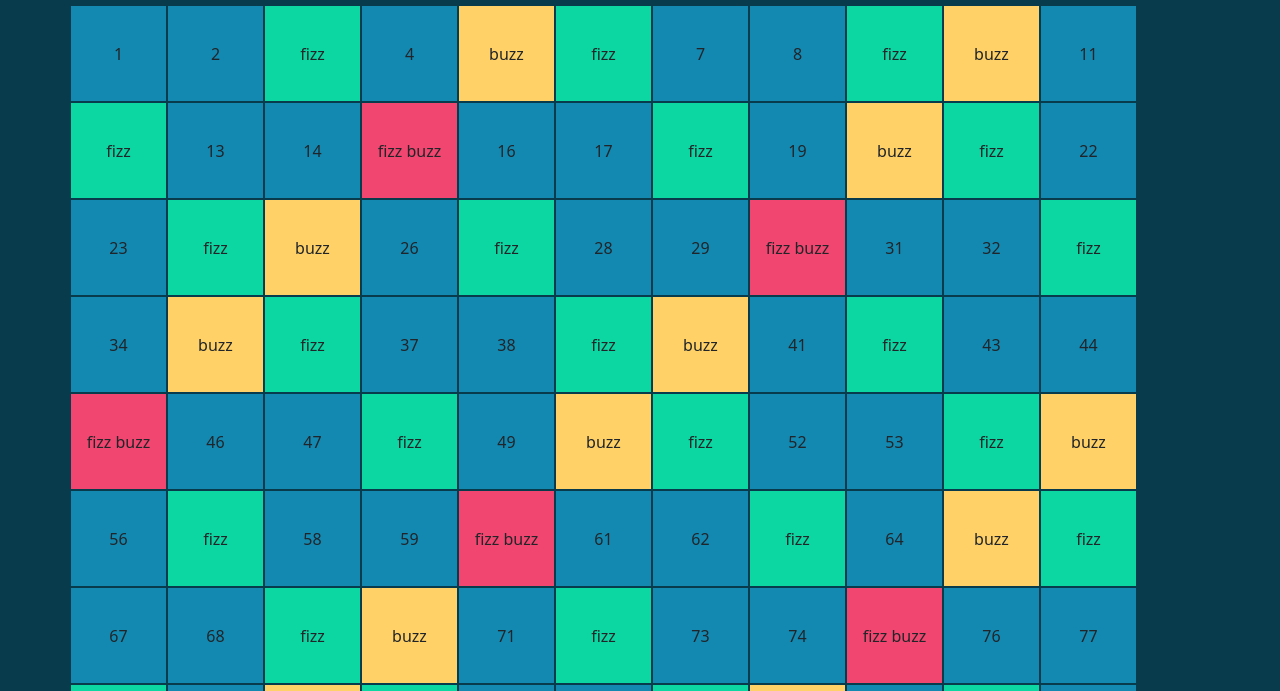
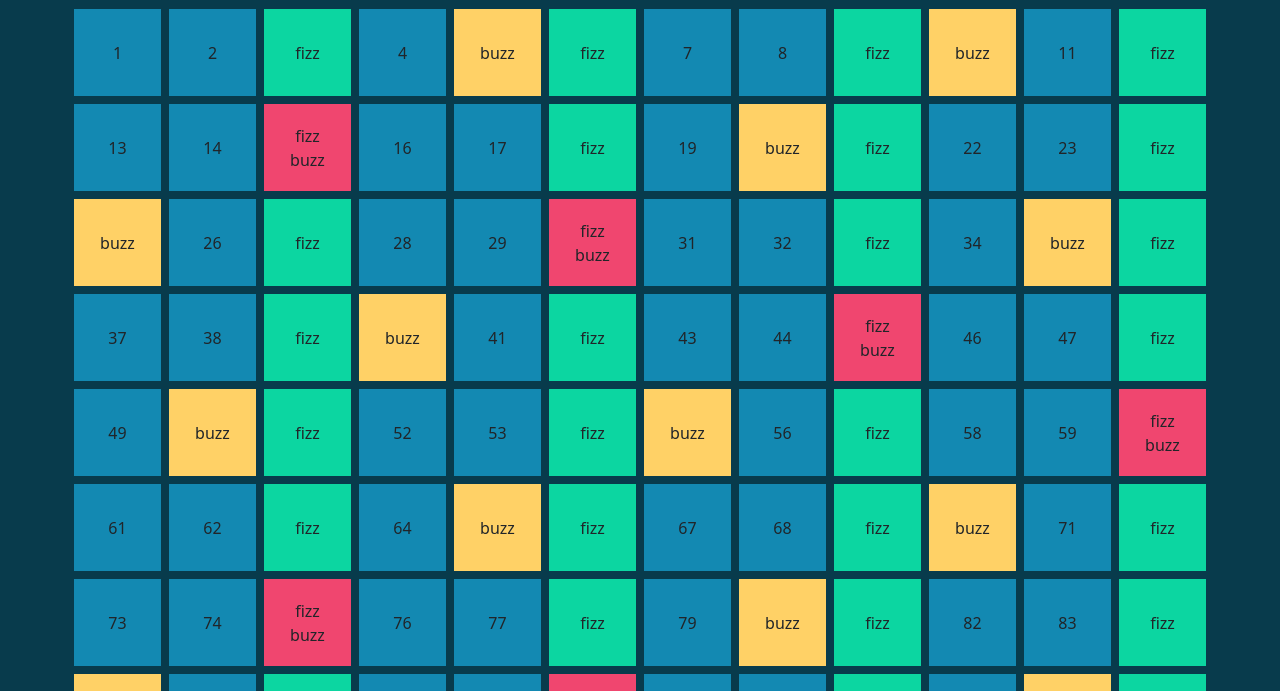
Before and after one commit to giorgettaR/js-fizzbuzz, a plain HTML site: page index.html in a window 1280 px wide. Shown: the part 67-758 px from the top of the page. Drawn offline with nearby package versions, Linux system fonts and the light colour scheme.

Commit message:
FIX: css - stile celle

```diff
--- a/style/style.css
+++ b/style/style.css
@@ -8,7 +8,7 @@ body {
     align-items: center;
     justify-content: center;
     background-color: #1389b2;
-    margin: 1px;
+    border: 4px solid #083b4c;
 }
 
 .fizzBuzz {
```
